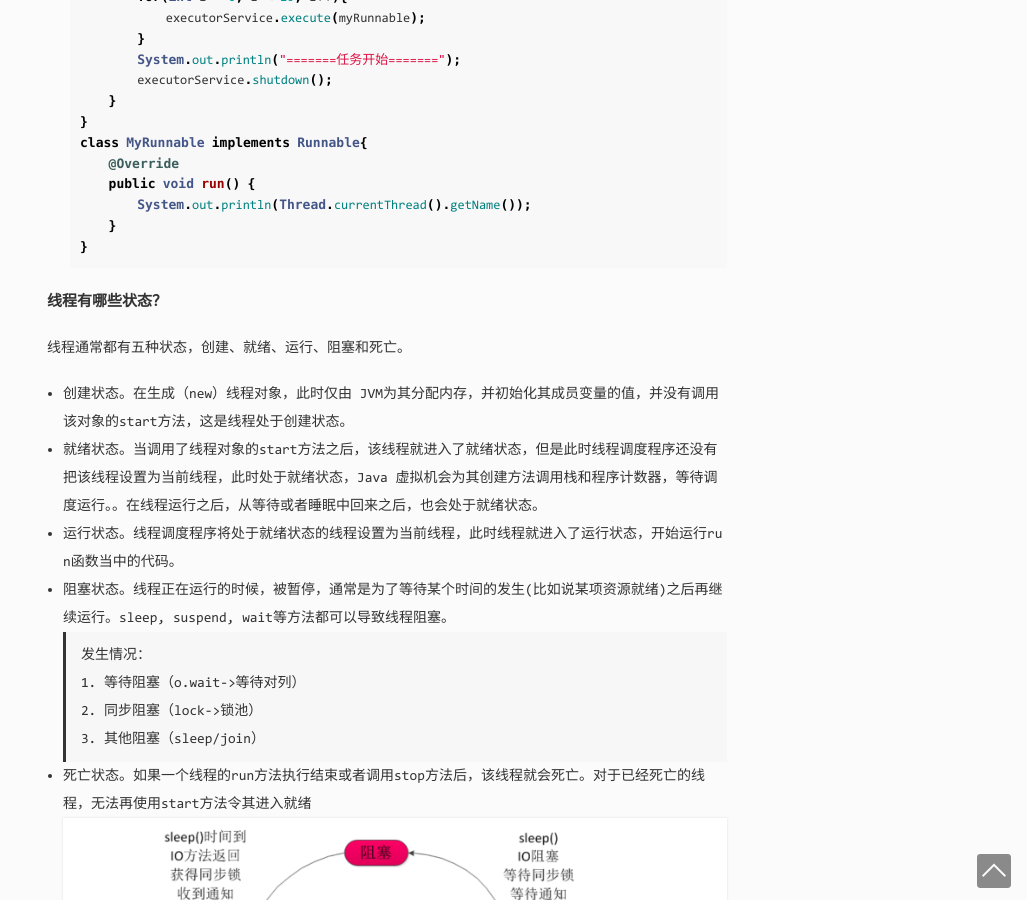
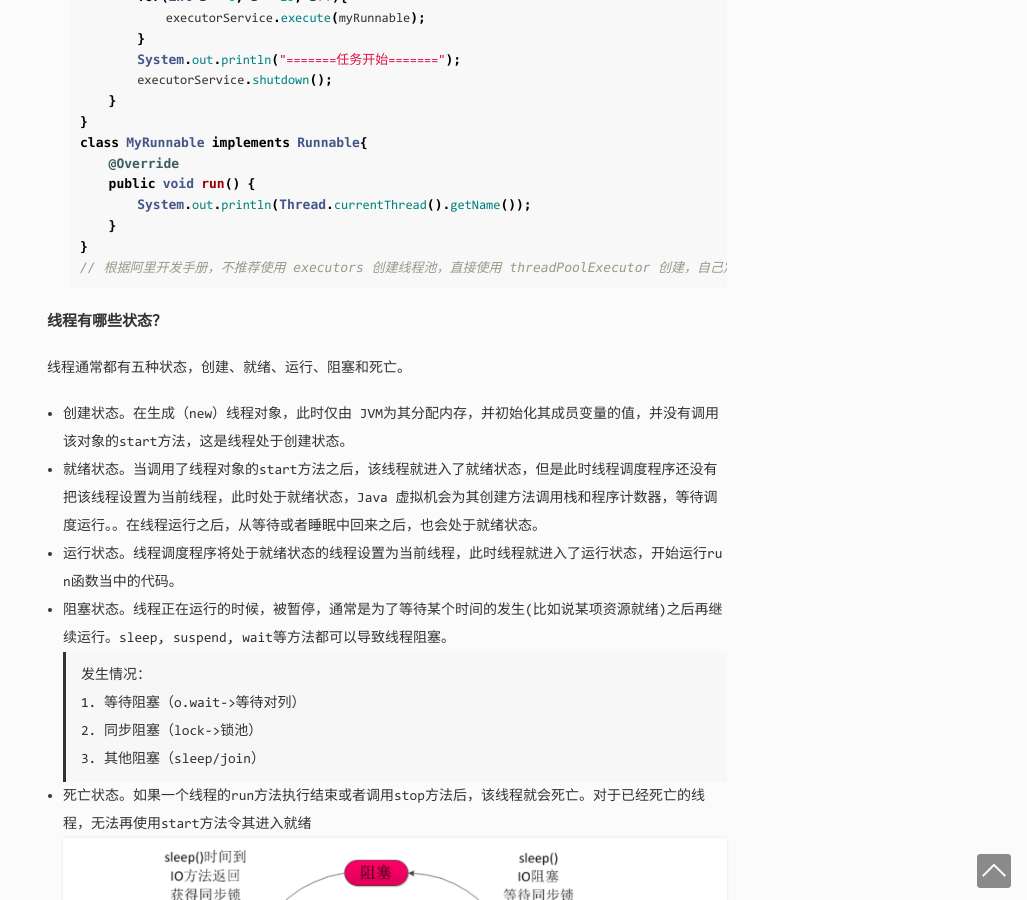
Before and after one commit to clnaga/clnaga.github.io, a Jekyll site: the page built from _posts/2021-06-24-Java多线程.md, in a window 1280 px wide and 900 px high, scrolled down 6863 px. Shown: the whole window, without its empty margins (253-1280 px from the left). Built offline with Jekyll 4.4.1, drawn with Linux system fonts in a browser that asks for light colours; comment, search, counter and statistics services are not loaded.

Commit message:
Update 2021-06-24-Java多线程.md

````diff
--- a/_posts/2021-06-24-Java多线程.md
+++ b/_posts/2021-06-24-Java多线程.md
@@ -272,6 +272,7 @@ CPU 寄存器和程序计数器就是 CPU 上下文，因为它们都是 CPU 在
            System.out.println(Thread.currentThread().getName());
        }
    }
+   // 根据阿里开发手册，不推荐使用 executors 创建线程池，直接使用 threadPoolExecutor 创建，自己定义 队列的类型和长度（默认情况为 Integer.MAX_VALUE，）
    ```
 
 ### 线程有哪些状态？
````
